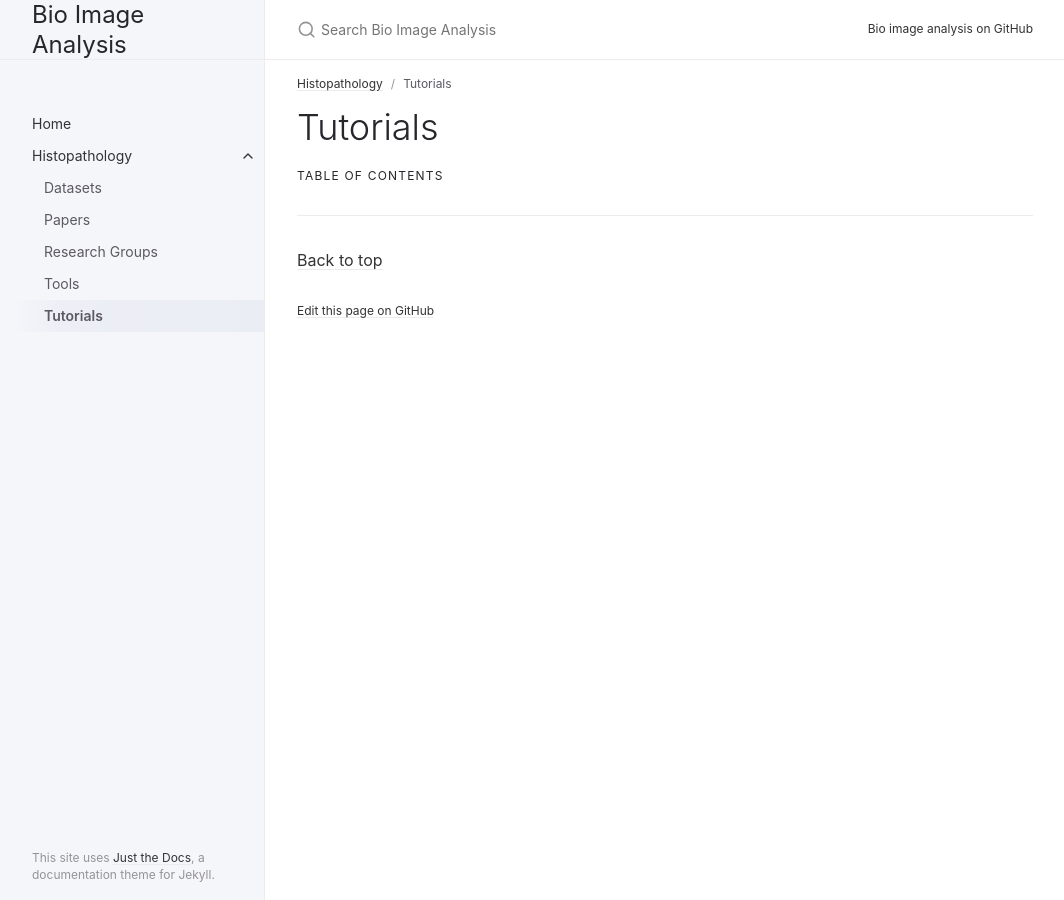
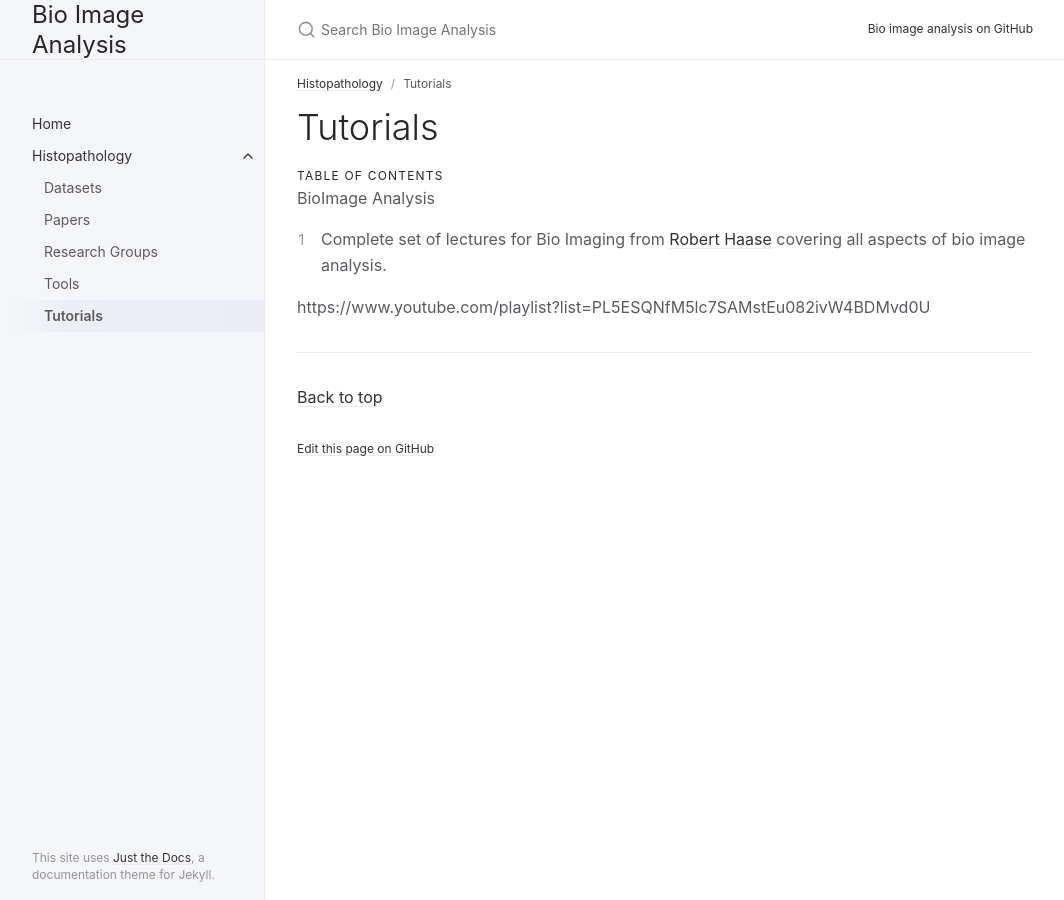
Before and after one commit to Amit-Tomar/bioimage-analysis, a Jekyll site: the page built from docs/Histopathology/tutorials.md, in a window 1280 px wide. Shown: the whole page, without its empty margins (107-1171 px from the left). Built offline with Jekyll 4.4.1, drawn with Linux system fonts in a browser that asks for light colours.

Commit message:
Update tutorials.md

```diff
--- a/docs/Histopathology/tutorials.md
+++ b/docs/Histopathology/tutorials.md
@@ -10,3 +10,9 @@ nav_order: 6
 
 ## Table of contents
 {: .no_toc .text-delta }
+
+BioImage Analysis
+
+1. Complete set of lectures for Bio Imaging from [Robert Haase](https://myerslab.mpi-cbg.de/robert-haase/) covering all aspects of bio image analysis.
+
+https://www.youtube.com/playlist?list=PL5ESQNfM5lc7SAMstEu082ivW4BDMvd0U
```
